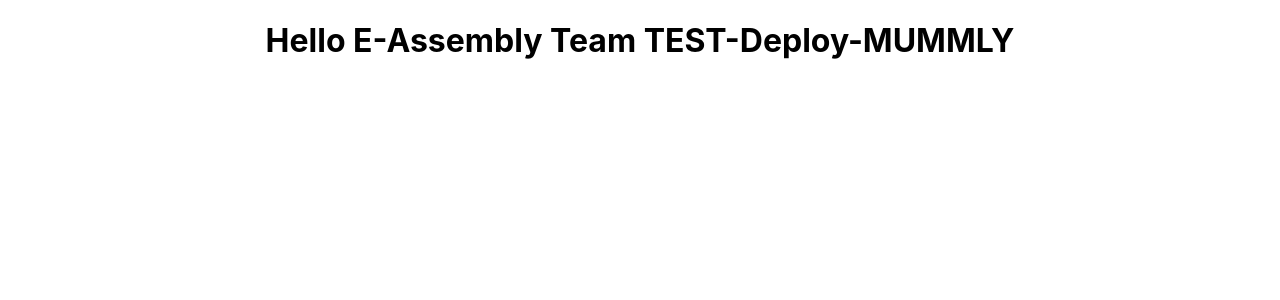
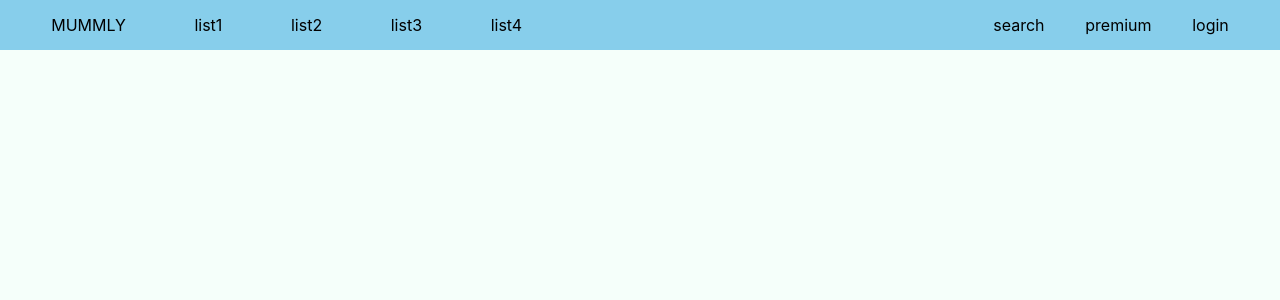
Before and after one commit to Ashok1252002/E-Assembly, a React (Create React App) app: page / in a window 1280 px wide. Shown: the top 300 px of the page. Built offline with nearby package versions, Linux system fonts and the light colour scheme.

Commit message:
added navbar to app

```diff
--- a/src/App.css
+++ b/src/App.css
@@ -1,38 +1,8 @@
-.App {
-  text-align: center;
+.flex-row {
+	display: flex;
+	flex-direction: row;
 }
 
-.App-logo {
-  height: 40vmin;
-  pointer-events: none;
+* {
+	box-sizing: border-box;
 }
-
-@media (prefers-reduced-motion: no-preference) {
-  .App-logo {
-    animation: App-logo-spin infinite 20s linear;
-  }
-}
-
-.App-header {
-  background-color: #282c34;
-  min-height: 100vh;
-  display: flex;
-  flex-direction: column;
-  align-items: center;
-  justify-content: center;
-  font-size: calc(10px + 2vmin);
-  color: white;
-}
-
-.App-link {
-  color: #61dafb;
-}
-
-@keyframes App-logo-spin {
-  from {
-    transform: rotate(0deg);
-  }
-  to {
-    transform: rotate(360deg);
-  }
-}
--- a/src/App.js
+++ b/src/App.js
@@ -1,9 +1,10 @@
+import AppContainer from "./Containers/App/index";
 import "./App.css";
 
 function App() {
 	return (
 		<div className="App">
-			<h1>Hello E-Assembly Team TEST-Deploy-MUMMLY</h1>
+			<AppContainer />
 		</div>
 	);
 }
--- /dev/null
+++ b/src/Containers/App/index.js
@@ -0,0 +1,12 @@
+import React from "react";
+import Header from "../Header/index";
+
+function App() {
+	return (
+		<div>
+			<Header />
+		</div>
+	);
+}
+
+export default App;
--- /dev/null
+++ b/src/Containers/Header/Header.css
@@ -0,0 +1,24 @@
+.header-container {
+	min-height: 50px;
+	width: 100%;
+	background-color: skyblue;
+	color: black;
+	justify-content: space-between;
+	align-items: center;
+	padding: 0 4%;
+}
+
+.categories {
+	width: 40%;
+	justify-content: space-between;
+}
+
+.categories a {
+	text-decoration: none;
+	color: black;
+}
+
+.info {
+	width: 20%;
+	justify-content: space-between;
+}
--- /dev/null
+++ b/src/Containers/Header/index.js
@@ -0,0 +1,23 @@
+import React from "react";
+import "./Header.css";
+
+function Header() {
+	return (
+		<div className="header-container flex-row">
+			<div className="categories flex-row">
+				<div className="logo">MUMMLY</div>
+				<a href="#">list1</a>
+				<a href="#">list2</a>
+				<a href="#">list3</a>
+				<a href="#">list4</a>
+			</div>
+			<div className="info flex-row">
+				<div>search</div>
+				<div>premium</div>
+				<div>login</div>
+			</div>
+		</div>
+	);
+}
+
+export default Header;
--- a/src/index.css
+++ b/src/index.css
@@ -1,13 +1,19 @@
 body {
-  margin: 0;
-  font-family: -apple-system, BlinkMacSystemFont, 'Segoe UI', 'Roboto', 'Oxygen',
-    'Ubuntu', 'Cantarell', 'Fira Sans', 'Droid Sans', 'Helvetica Neue',
-    sans-serif;
-  -webkit-font-smoothing: antialiased;
-  -moz-osx-font-smoothing: grayscale;
+	margin: 0;
+	padding: 0;
+	font-family: -apple-system, BlinkMacSystemFont, "Segoe UI", "Roboto",
+		"Oxygen", "Ubuntu", "Cantarell", "Fira Sans", "Droid Sans",
+		"Helvetica Neue", sans-serif;
+	-webkit-font-smoothing: antialiased;
+	-moz-osx-font-smoothing: grayscale;
+	background-color: mintcream;
+}
+
+* {
+	margin: 0;
 }
 
 code {
-  font-family: source-code-pro, Menlo, Monaco, Consolas, 'Courier New',
-    monospace;
+	font-family: source-code-pro, Menlo, Monaco, Consolas, "Courier New",
+		monospace;
 }
```
Also changed, not shown: src/index.js (+9 -9 lines).
